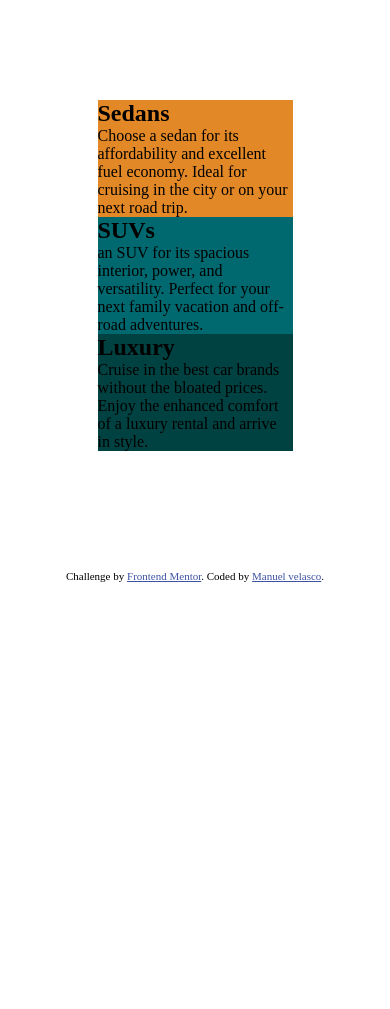
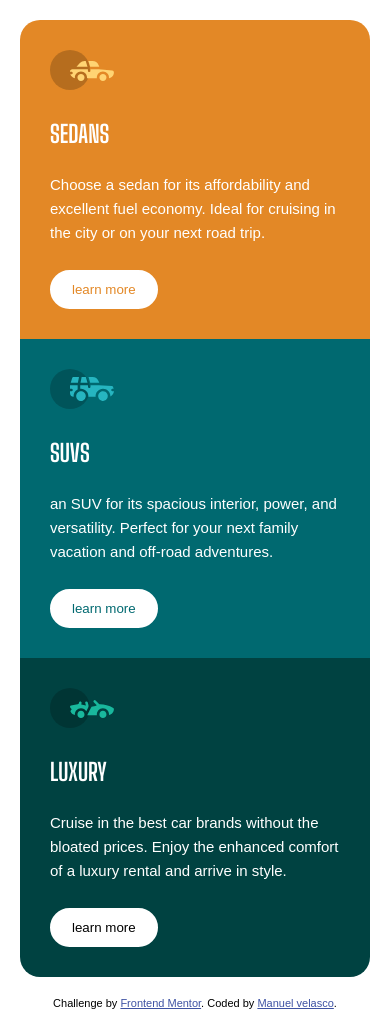
Before and after one commit to menosvelasco/3-column_card, a plain HTML site: page index.html in a window 390 px wide. Before the commit the page ends 844 px from the top, so only its background shows below. Drawn offline with Linux system fonts and the light colour scheme.

Commit message:
mobile done

```diff
--- a/index.html
+++ b/index.html
@@ -11,79 +11,61 @@
       sizes="32x32"
       href="./images/favicon-32x32.png"
     />
+    <link rel="preconnect" href="https://fonts.gstatic.com" />
+    <link
+      href="https://fonts.googleapis.com/css2?family=Big+Shoulders+Display:wght@700&display=swap"
+      rel="stylesheet"
+    />
+
+    <link rel="stylesheet" href="style.css" />
 
     <title>Frontend Mentor | 3-column preview card component</title>
 
     <!-- Feel free to remove these styles or customise in your own stylesheet 👍 -->
-    <style>
-      * {
-        margin: 0;
-        padding: 0;
-        box-sizing: border-box;
-      }
-      body {
-      }
-      .attribution {
-        font-size: 11px;
-        text-align: center;
-      }
-      .attribution a {
-        color: hsl(228, 45%, 44%);
-      }
-
-      .vehicle {
-        display: flex;
-        justify-self: center;
-        margin: 100px;
-        height: 370px;
-        width: 50%;
-      }
-
-      .sedan-card {
-        background-color: hsl(31, 77%, 52%);
-      }
-      .SUV-card {
-        background-color: hsl(184, 100%, 22%);
-      }
-      .luxury-card {
-        background-color: hsl(179, 100%, 13%);
-      }
-    </style>
   </head>
   <body>
     <div class="vehicle">
-      <div class="columns">
+      <!-- <div class="columns"> -->
       <!-- column 1 -->
-        <div class="sedan-card">
+      <div class="Bright-orange car">
+        <img src="./images/icon-sedans.svg" />
         <h2>Sedans</h2>
         <p>
-            Choose a sedan for its affordability and excellent fuel economy.
-            Ideal for cruising in the city or on your next road trip.
+          Choose a sedan for its affordability and excellent fuel economy. Ideal
+          for cruising in the city or on your next road trip.
         </p>
+        <button class="btn">learn more</button>
       </div>
       <!-- column 2 -->
-        <div class="SUV-card">
+      <div class="Dark-cyan car">
+        <img src="./images/icon-suvs.svg" />
         <h2>SUVs</h2>
         <p>
-            an SUV for its spacious interior, power, and versatility. Perfect
-            for your next family vacation and off-road adventures.
+          an SUV for its spacious interior, power, and versatility. Perfect for
+          your next family vacation and off-road adventures.
         </p>
+        <button class="btn">learn more</button>
       </div>
       <!-- column 3 -->
-        <div class="luxury-card">
+      <div class="Very-dark-cyan car">
+        <img src="./images/icon-luxury.svg" />
         <h2>Luxury</h2>
         <p>
           Cruise in the best car brands without the bloated prices. Enjoy the
           enhanced comfort of a luxury rental and arrive in style.
         </p>
+        <button class="btn">learn more</button>
       </div>
-      </div>
+      <!-- </div> -->
     </div>
     <div class="attribution">
       Challenge by
       <a href="https://www.frontendmentor.io?ref=challenge" target="_blank"
         >Frontend Mentor</a
-      >. Coded by <a href="#">Manuel velasco</a>.
+      >. Coded by
+      <a href="https://www.frontendmentor.io/profile/menosvelasco"
+        >Manuel velasco</a
+      >.
     </div>
   </body>
 </html>
--- /dev/null
+++ b/style.css
@@ -0,0 +1,74 @@
+* {
+  margin: 0;
+  padding: 0;
+  box-sizing: border-box;
+}
+body,
+button {
+  font-family: 'Lexend Deca', sans-serif;
+}
+
+.attribution {
+  font-size: 11px;
+  text-align: center;
+}
+.attribution a {
+  color: hsl(228, 45%, 44%);
+}
+
+.vehicle {
+  padding: 20px;
+}
+.car {
+  padding: 30px;
+}
+h2 {
+  font-family: 'Big Shoulders Display', sans-serif;
+  text-transform: uppercase;
+  margin-bottom: 25px;
+}
+
+p {
+  font-size: 15px;
+  margin-bottom: 25px;
+  line-height: 1.6;
+}
+.btn {
+  border-radius: 30px;
+  padding: 10px 20px;
+  background-color: #fff;
+  border: 2px solid #fff;
+  cursor: pointer;
+  transition: all 0.4s ease-in-out;
+}
+
+img {
+  margin-bottom: 25px;
+}
+.Bright-orange {
+  background-color: hsl(31, 77%, 52%);
+  color: white;
+  border-radius: 20px 20px 0 0;
+}
+.Bright-orange .btn {
+  color: hsl(31, 77%, 52%);
+}
+.Dark-cyan {
+  background-color: hsl(184, 100%, 22%);
+  color: white;
+}
+.Dark-cyan .btn {
+  color: hsl(184, 100%, 22%);
+}
+.Very-dark-cyan {
+  background-color: hsl(179, 100%, 13%);
+  color: white;
+  border-radius: 0 0 20px 20px;
+}
+.very-dark-cyan .btn {
+  color: hsl(179, 100%, 13%);
+}
+.btn:hover {
+  background-color: transparent;
+  color: #fff;
+}
```
Lines whose indentation alone changed are shown as unchanged.
